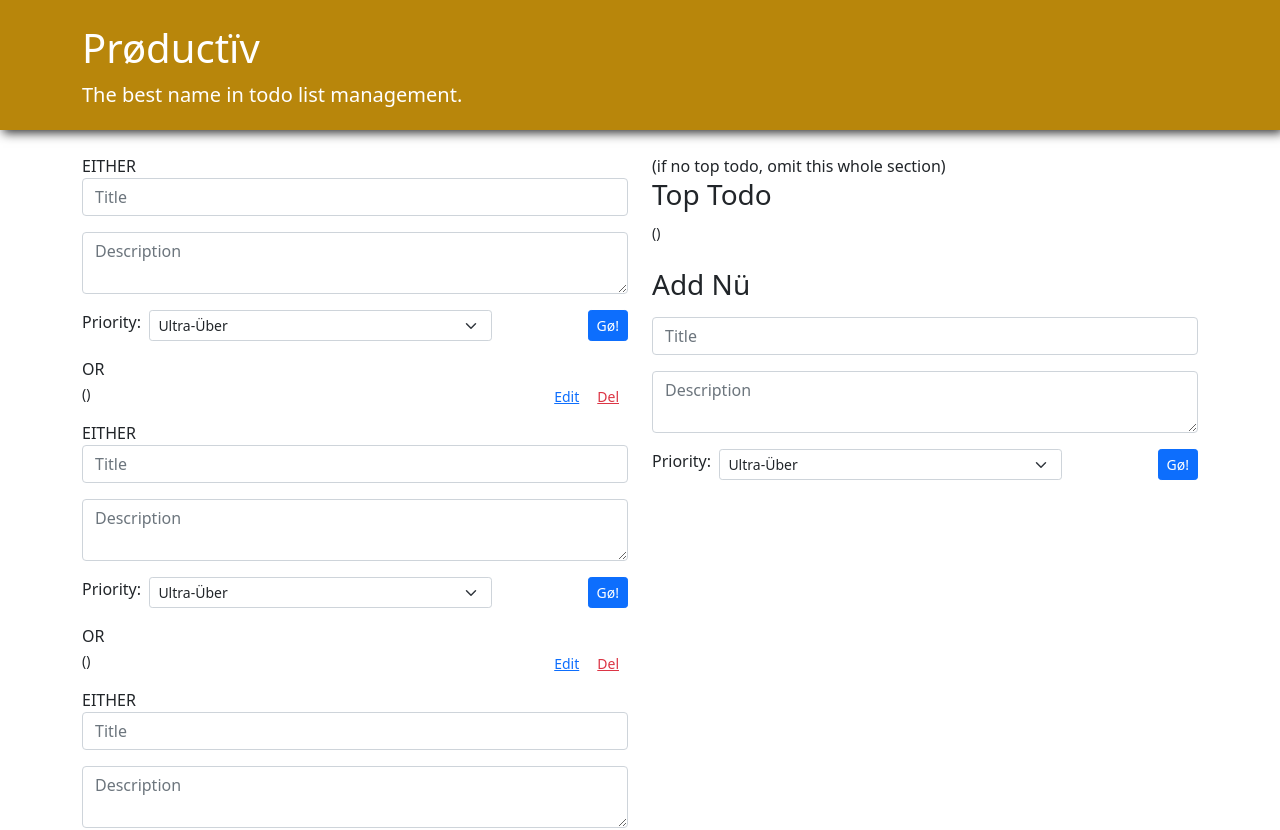
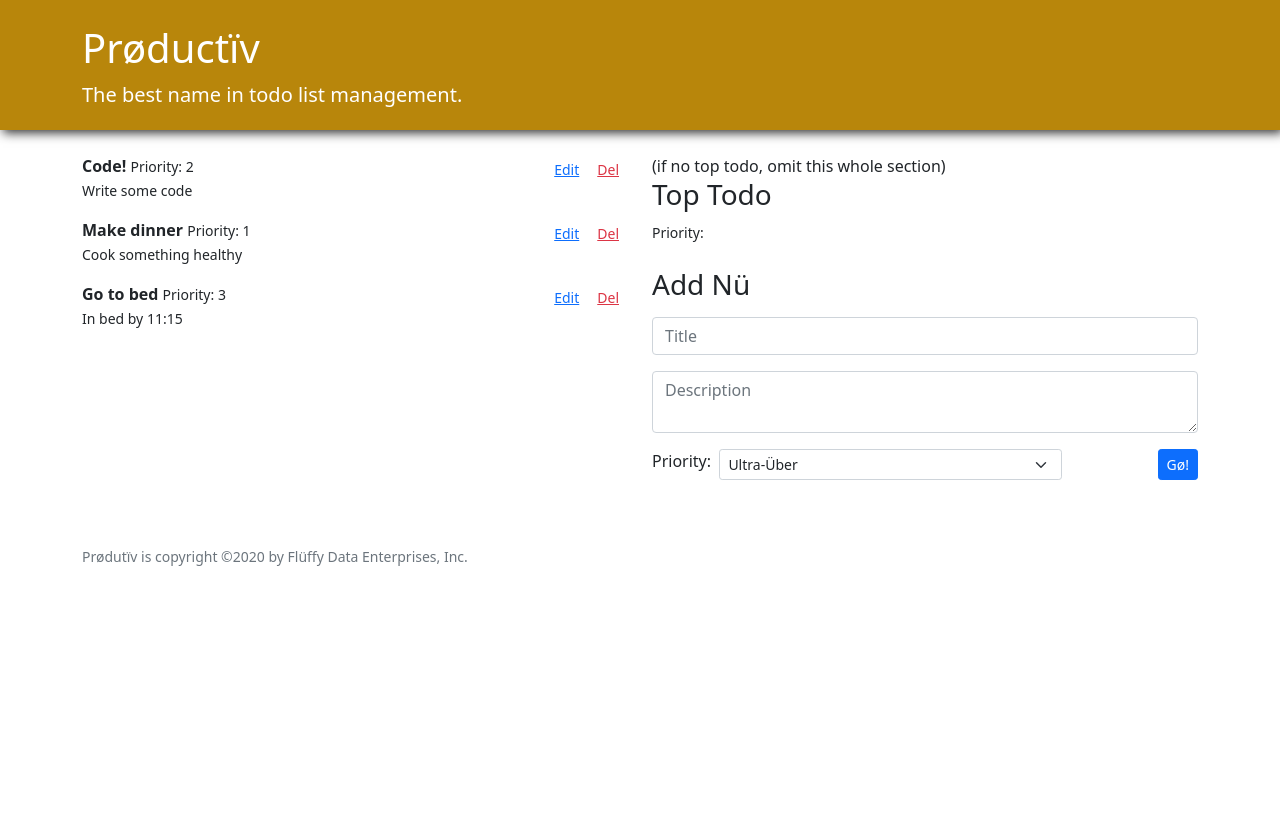
Before and after one commit to stevenelee/react-forms-design-productiv, a React (Create React App) app in the folder productiv/: page / in a window 1280 px wide. Shown: the top 830 px of the page. After the commit the page ends 800 px from the top, so only its background shows below. Built offline with nearby package versions, Linux system fonts and the light colour scheme; the HTML template or start-up script is replaced by a standard one.

Commit message:
add editable to do components with dynamic form toggle

```diff
--- a/productiv/src/App.js
+++ b/productiv/src/App.js
@@ -3,7 +3,7 @@ import TodoApp from "./TodoApp";
 import Footer from "./Footer";
 import "bootstrap/dist/css/bootstrap.css";
 import "./App.css";
-
+import { v4 as uuid } from "uuid";
 /** Site application.
  *
  * App -> TodoApp
--- a/productiv/src/EditableTodo.js
+++ b/productiv/src/EditableTodo.js
@@ -13,12 +13,14 @@ import TodoForm from "./TodoForm";
  */
 
 function EditableTodo({ todo, update, remove }) {
+  const [clicked, setClicked] = useState(false);
 
   /** Toggle if this is being edited */
   function toggleEdit() {
-    return <TodoForm initialFormData={todo} handleSave={handleSave}/>
+    console.log("clicked");
+    setClicked(true);
   }
-
+  console.log("todo", todo);
   /** Call remove fn passed to this. */
   function handleDelete() {
     remove(todo.id);
@@ -28,17 +30,12 @@ function EditableTodo({ todo, update, remove }) {
   function handleSave(formData) {
     const updatedTodo = { ...formData, id: todo.id };
     update(updatedTodo);
+    setClicked(false);
   }
 
   return (
     <div className="EditableTodo">
-
-        EITHER
-
-        <TodoForm />
-
-        OR
-
+      {!clicked &&
       <div className="mb-3">
         <div className="float-end text-sm-end">
           <button
@@ -52,9 +49,18 @@ function EditableTodo({ todo, update, remove }) {
             Del
           </button>
         </div>
-          <Todo />
-        </div>
-
+        <Todo
+          id={todo.id}
+          key={todo.id}
+          title={todo.title}
+          description={todo.description}
+          priority={todo.priority}
+        />
+      </div>}
+      {clicked &&
+          <div>
+            <TodoForm initialFormData={todo} handleSave={handleSave} />
+          </div>}
     </div>
   );
 }
--- a/productiv/src/EditableTodoList.js
+++ b/productiv/src/EditableTodoList.js
@@ -11,11 +11,16 @@ import EditableTodo from "./EditableTodo";
  * TodoApp -> EditableTodoList -> [ EditableTodo, ... ]
  */
 
-function EditableTodoList( { todos, update, remove }) {
+function EditableTodoList({ todos, update, remove }) {
   return (
-      <div>
-        {todos.map(todo => <EditableTodo todo={todo} update={update} remove={remove}/>)}
-      </div>
+    <div>
+      {todos.map(todo =>
+        <EditableTodo
+          todo={todo}
+          key={todo.id}
+          update={update}
+          remove={remove} />)}
+    </div>
   );
 }
 
--- a/productiv/src/Todo.js
+++ b/productiv/src/Todo.js
@@ -11,7 +11,7 @@ import React from "react";
 function Todo( { id, title, description, priority } ) {
   return (
       <div className="Todo">
-        <div><b>{title}</b> <small>({priority})</small></div>
+        <div><b>{title}</b> <small>Priority: {priority}</small></div>
         <div><small>{description}</small></div>
       </div>
   );
--- a/productiv/src/TodoApp.js
+++ b/productiv/src/TodoApp.js
@@ -43,8 +43,9 @@ function TodoApp( { initialTodos }) {
         <div className="row">
 
           <div className="col-md-6">
-            <EditableTodoList todos={todos} update={update} remove={remove}/> OR
-            <span className="text-muted">You have no todos.</span>
+            <EditableTodoList todos={todos} update={update} remove={remove}/>
+            {todos.length === 0 && <span className="text-muted">
+              You have no todos.</span>}
           </div>
 
           <div className="col-md-6">
```
Lines whose indentation alone changed are shown as unchanged.
